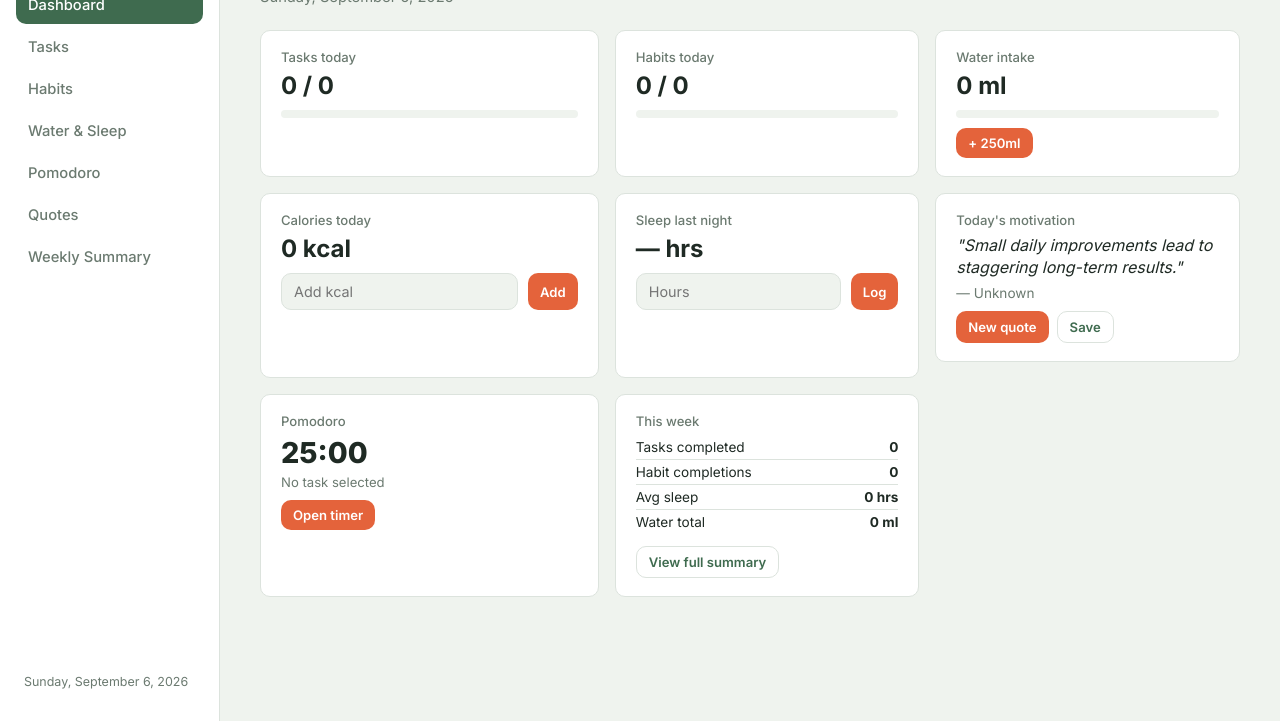
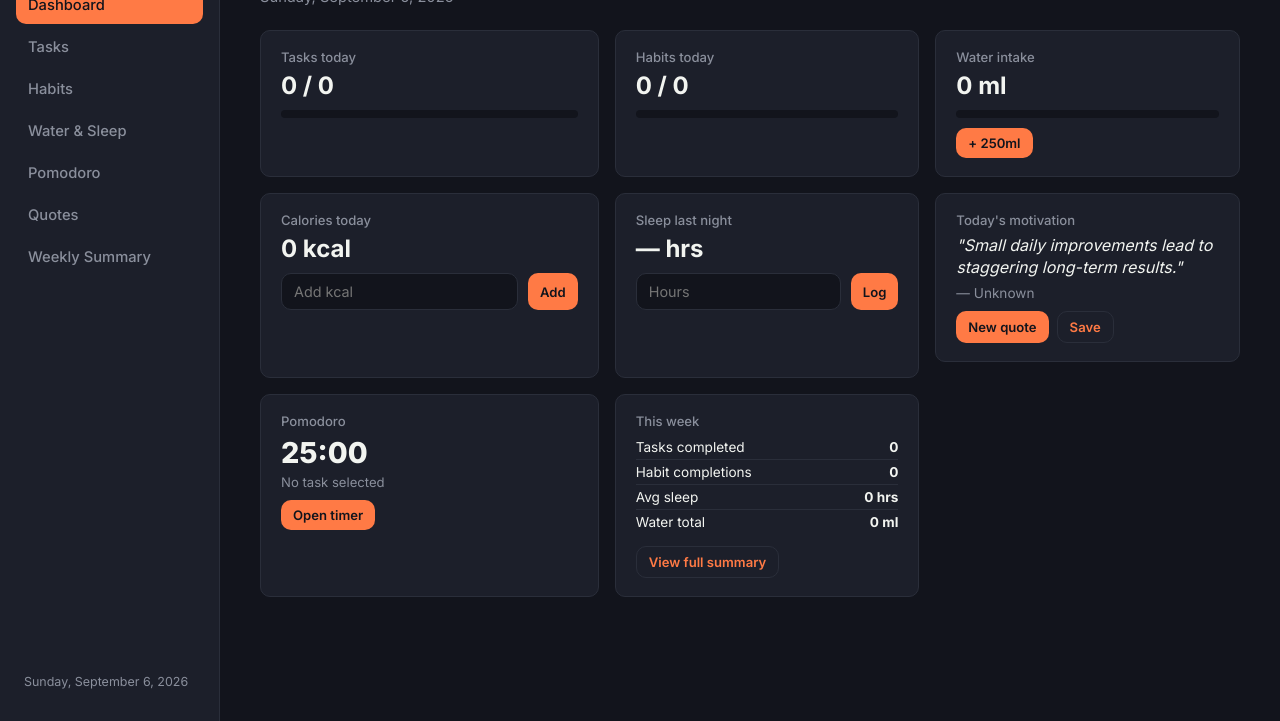
Before and after one commit to CSI-Trainees-26/Vidushi2511162-task2, a plain HTML site: page index.html in a window 1280 px wide. Shown: the part 79-800 px from the top of the page. Drawn offline with Linux system fonts and the light colour scheme; no server answers.

Commit message:
Restyle to Midnight Ember theme: dark charcoal-navy base with amber accent

```diff
--- a/style.css
+++ b/style.css
@@ -1,13 +1,13 @@
 :root {
-  --bg: #EFF3EE;
-  --surface: #FFFFFF;
-  --border: #DCE3DD;
-  --text: #1F2A24;
-  --muted: #6B7A70;
-  --primary: #3F6B4F;
-  --primary-dark: #2F5540;
-  --accent: #E4633B;
-  --accent-soft: #FBE7E0;
+  --bg: #12141C;
+  --surface: #1C1F2A;
+  --border: #2A2E3A;
+  --text: #F2F4F0;
+  --muted: #8A8F9C;
+  --primary: #FF7A45;
+  --primary-dark: #E5622F;
+  --accent: #FF7A45;
+  --accent-soft: #3A2A20;
   --radius: 10px;
 }
 
@@ -70,7 +70,7 @@ body {
   transition: background 0.15s, color 0.15s;
 }
 .nav-item:hover { background: var(--bg); color: var(--text); }
-.nav-item.active { background: var(--primary); color: #fff; }
+.nav-item.active { background: var(--primary); color: #12141C; }
 
 .sidebar-footer {
   font-size: 0.78rem;
@@ -136,13 +136,13 @@ body {
 }
 .btn-primary {
   background: var(--primary);
-  color: #fff;
+  color: #12141C;
   padding: 10px 18px;
   font-size: 0.92rem;
 }
 .btn-small {
   background: var(--accent);
-  color: #fff;
+  color: #12141C;
   padding: 7px 12px;
   font-size: 0.82rem;
 }
@@ -241,7 +241,7 @@ input, select {
 .habit-category {
   font-size: 0.72rem;
   color: var(--primary);
-  background: #E7EFE9;
+  background: var(--accent-soft);
   padding: 2px 8px;
   border-radius: 20px;
   margin-left: 8px;
```
